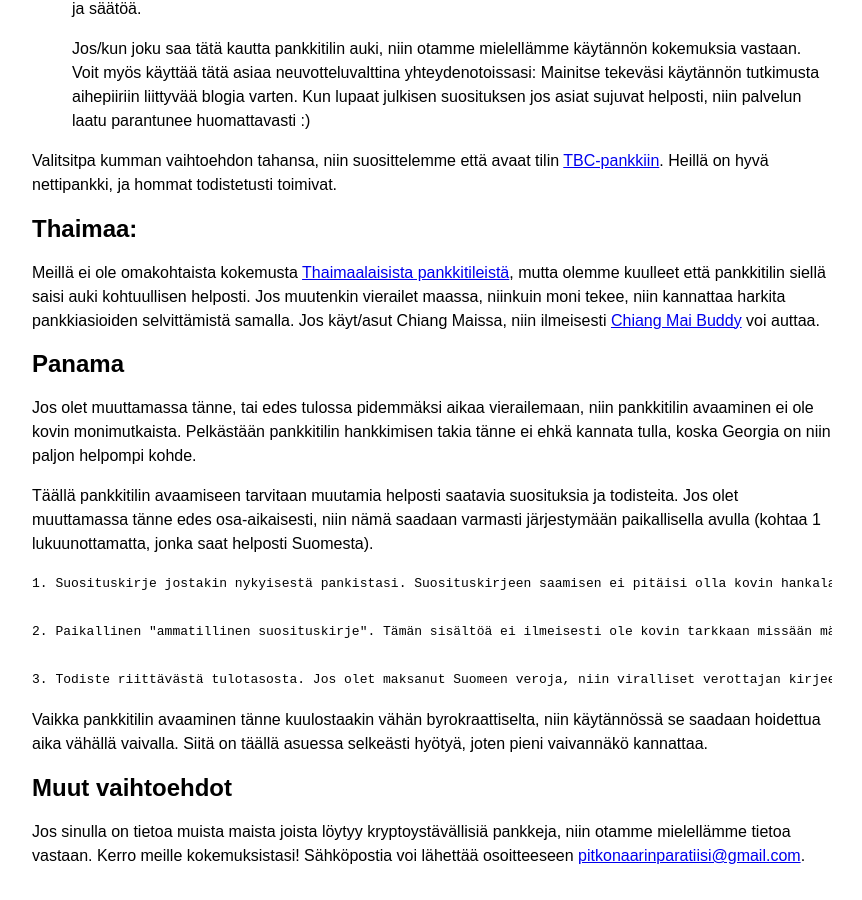
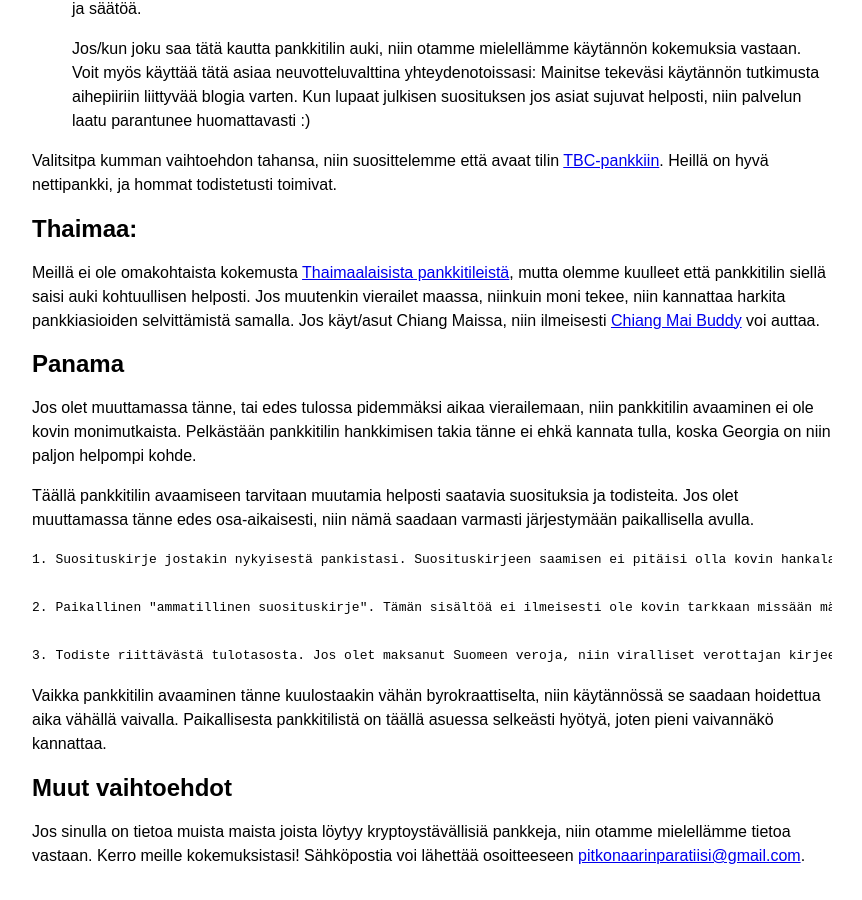
Before and after one commit to pitkonaarinparatiisi/pitkonaarinparatiisi.github.io, a Jekyll site: the page built from pankkitili-ulkomailta.md, in a window 1280 px wide and 900 px high, scrolled down 1678 px. Shown: the whole window, without its empty margins (208-1070 px from the left). Built offline with Jekyll 4.4.1, drawn with Linux system fonts in a browser that asks for light colours; our own code applies the rules of GitHub Pages for plain Markdown files.

Commit message:
Update pankkitili-ulkomailta.md

```diff
--- a/pankkitili-ulkomailta.md
+++ b/pankkitili-ulkomailta.md
@@ -41,7 +41,7 @@ Meillä ei ole omakohtaista kokemusta [Thaimaalaisista pankkitileistä](https://
 
 Jos olet muuttamassa tänne, tai edes tulossa pidemmäksi aikaa vierailemaan, niin pankkitilin avaaminen ei ole kovin monimutkaista. Pelkästään pankkitilin hankkimisen takia tänne ei ehkä kannata tulla, koska Georgia on niin paljon helpompi kohde.
 
-Täällä pankkitilin avaamiseen tarvitaan muutamia helposti saatavia suosituksia ja todisteita. Jos olet muuttamassa tänne edes osa-aikaisesti, niin nämä saadaan varmasti järjestymään paikallisella avulla (kohtaa 1 lukuunottamatta, jonka saat helposti Suomesta).
+Täällä pankkitilin avaamiseen tarvitaan muutamia helposti saatavia suosituksia ja todisteita. Jos olet muuttamassa tänne edes osa-aikaisesti, niin nämä saadaan varmasti järjestymään paikallisella avulla.
 
     1. Suosituskirje jostakin nykyisestä pankistasi. Suosituskirjeen saamisen ei pitäisi olla kovin hankalaa, koska pankkisi pitää lähinnä kertoa että olet olemassaoleva henkilö, ja että olet hoitanut raha-asiasi asianmukaisesti. Kirjeen pääasiallinen tarkoitus on toimia tuplavarmistuksena henkilöllisyydestäsi. Pankillasi ei pitäisi olla syytä antamatta kirjettä, koska se ei tuo heille ylimääräisiä riskejä.
 
@@ -49,7 +49,7 @@ Täällä pankkitilin avaamiseen tarvitaan muutamia helposti saatavia suosituksi
 
     3. Todiste riittävästä tulotasosta. Jos olet maksanut Suomeen veroja, niin viralliset verottajan kirjeet (esitäytetty veroilmoitus, verotuspäätös tms) sopivat tähän parhaiten. Jos niitä ei ole esittää tai riittäviä tuloja ei niissä näy, niin muitakin hyväksyttäviä tapoja on. Nämä ovat vähän tapauskohtaisia, joten ota yhteyttä jos olet muuttamassa.
 
-Vaikka pankkitilin avaaminen tänne kuulostaakin vähän byrokraattiselta, niin käytännössä se saadaan hoidettua aika vähällä vaivalla. Siitä on täällä asuessa selkeästi hyötyä, joten pieni vaivannäkö kannattaa.
+Vaikka pankkitilin avaaminen tänne kuulostaakin vähän byrokraattiselta, niin käytännössä se saadaan hoidettua aika vähällä vaivalla. Paikallisesta pankkitilistä on täällä asuessa selkeästi hyötyä, joten pieni vaivannäkö kannattaa.
 
 ## Muut vaihtoehdot
 
```
